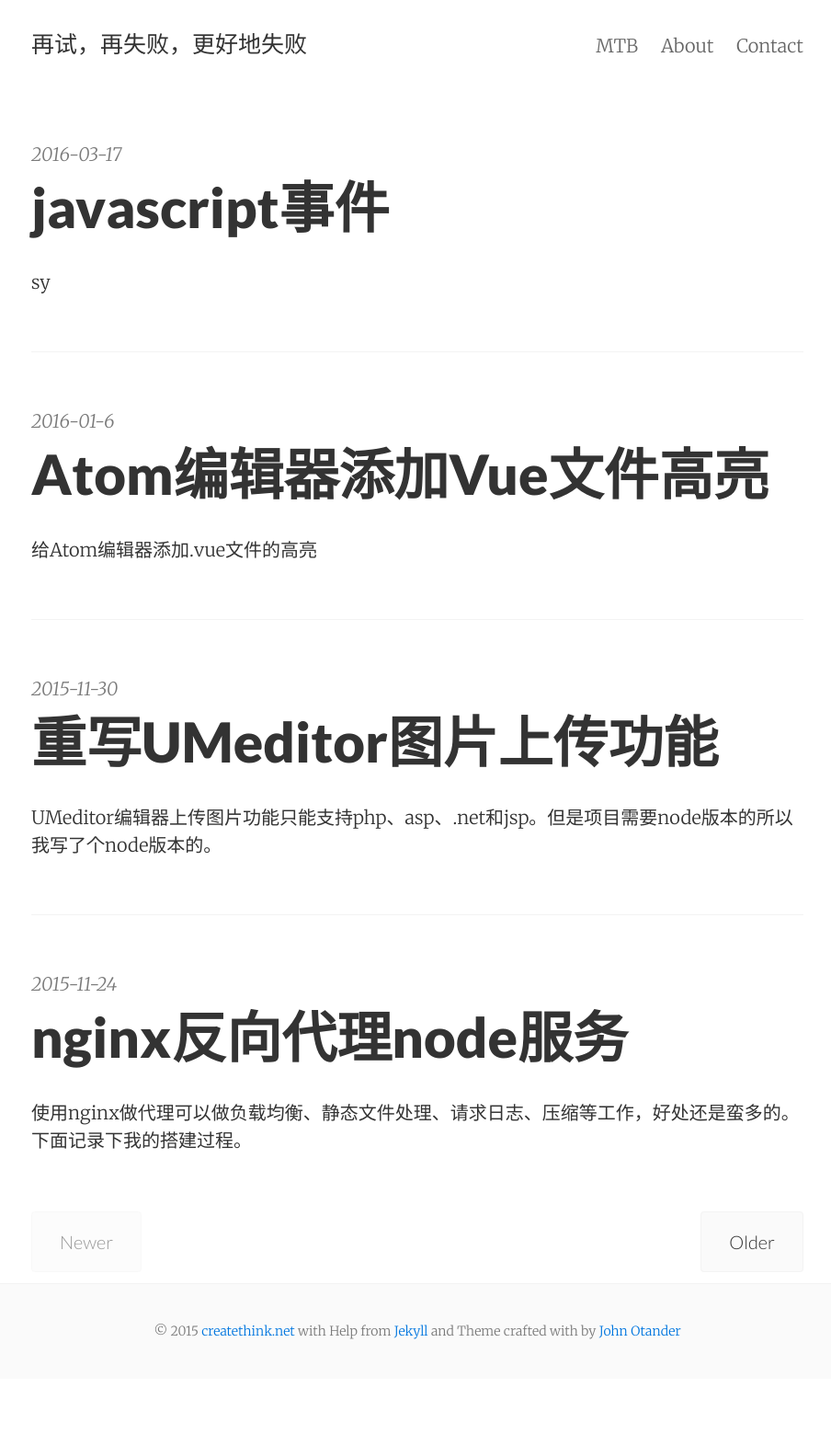
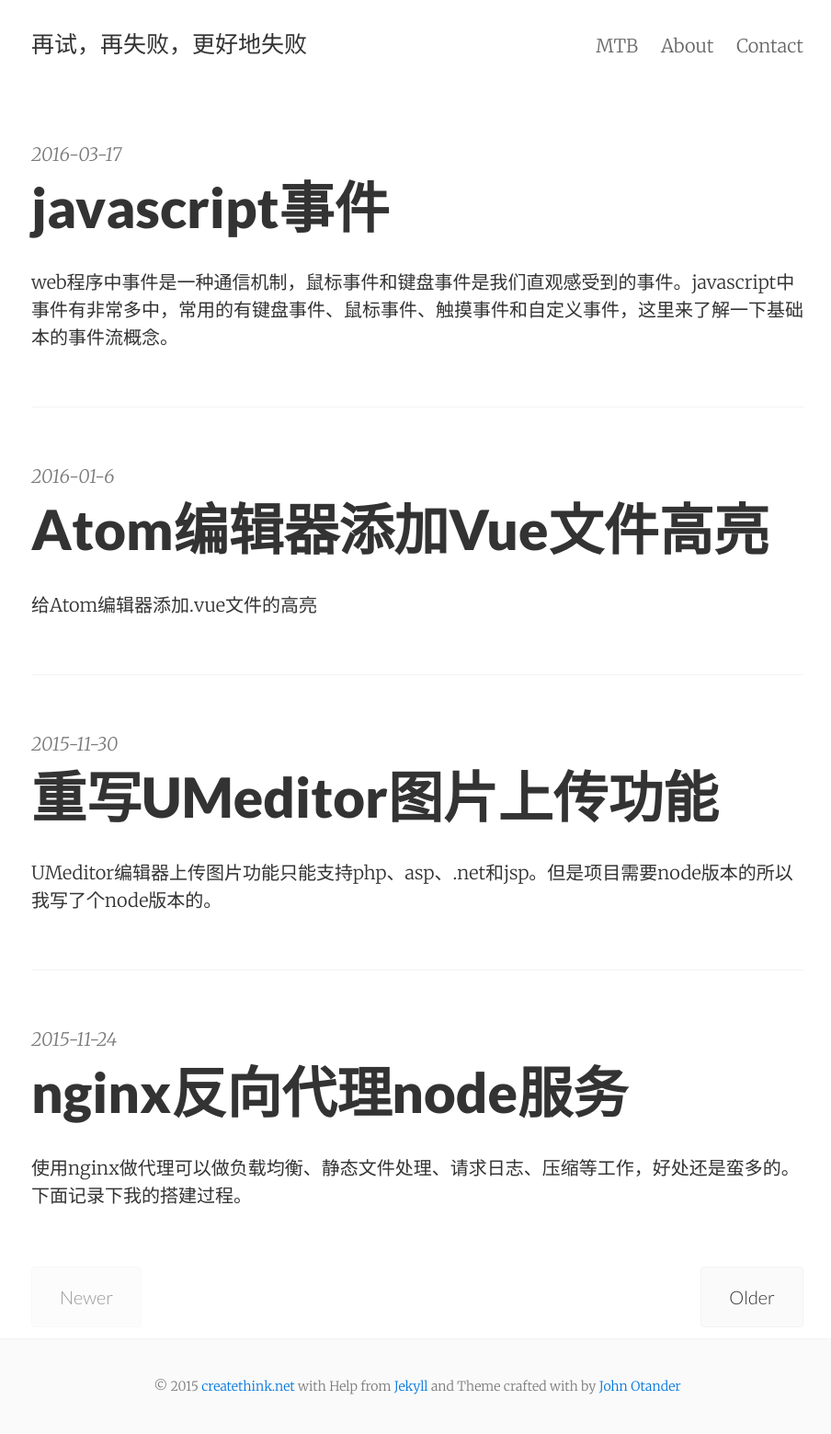
Before and after one commit to tudousi/tudousi.github.io, a Jekyll site: the page built from index.html, in a window 1280 px wide. Shown: the whole page at 92% size, without its empty margins (186-1090 px from the left). Built offline with Jekyll 4.4.1, drawn with Linux system fonts in a browser that asks for light colours; the list of posts is cut into pages by our own code; comment, search, counter and statistics services are not loaded; before the commit the page ends 1499 px from its top, so only the background shows below that.

Commit message:
update summary

```diff
--- a/_posts/javascript/2016-03-17-javascript-event.md
+++ b/_posts/javascript/2016-03-17-javascript-event.md
@@ -1,7 +1,7 @@
 ---
 layout:     post
 title:      javascript事件
-summary:    sy
+summary:    web程序中事件是一种通信机制，鼠标事件和键盘事件是我们直观感受到的事件。javascript中事件有非常多中，常用的有键盘事件、鼠标事件、触摸事件和自定义事件，这里来了解一下基础本的事件流概念。
 categories: javascript
 tags:       [event 事件]
 ---
```
